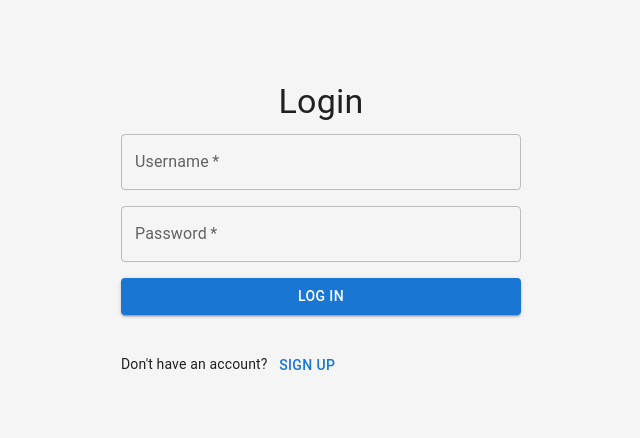
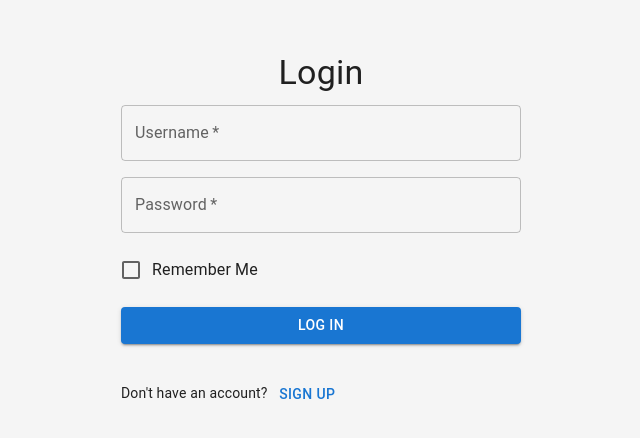
Before and after one commit to WBHankins93/messaging-app, a Next.js app in the folder frontend/: page /login in a window 1280 px wide. Shown: the part 168-606 px from the top of the page, without its empty margins (319-959 px from the left). Built offline with nearby package versions, Linux system fonts and the light colour scheme; no server answers.

Commit message:
Adding Remember Me checkbox with logic saving session storage

```diff
--- a/frontend/pages/login.tsx
+++ b/frontend/pages/login.tsx
@@ -8,6 +8,8 @@ import {
   Typography,
   Alert,
   CircularProgress,
+  Checkbox,
+  FormControlLabel
 } from "@mui/material";
 import { useRouter } from "next/router";
 import { saveToken } from "../utils/sessionStorage"; // Use sessionStorage utilities
@@ -20,6 +22,7 @@ interface LoginResponse {
 export default function Login(): JSX.Element {
   const [username, setUsername] = useState<string>("");
   const [password, setPassword] = useState<string>("");
+  const [rememberMe, setRememberMe] = useState<boolean>(false);
   const [message, setMessage] = useState<string | null>(null);
   const [isError, setIsError] = useState<boolean>(false);
   const [isLoading, setIsLoading] = useState(false);
@@ -101,6 +104,15 @@ export default function Login(): JSX.Element {
           onChange={(e) => setPassword(e.target.value)}
           required
         />
+        <FormControlLabel
+          control={
+            <Checkbox
+              checked={rememberMe}
+              onChange={(e) => setRememberMe(e.target.checked)}
+            />
+          }
+          label="Remember Me"
+        />
         <Button
           type="submit"
           variant="contained"
```
Also changed, not shown: frontend/components/Chat.tsx (+4 -3 lines).
